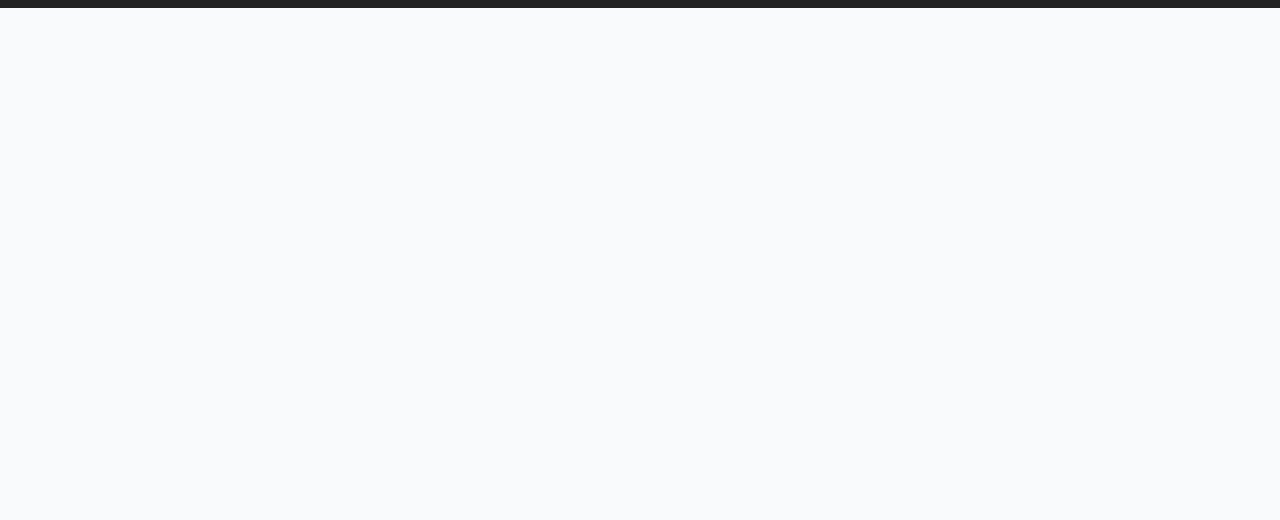
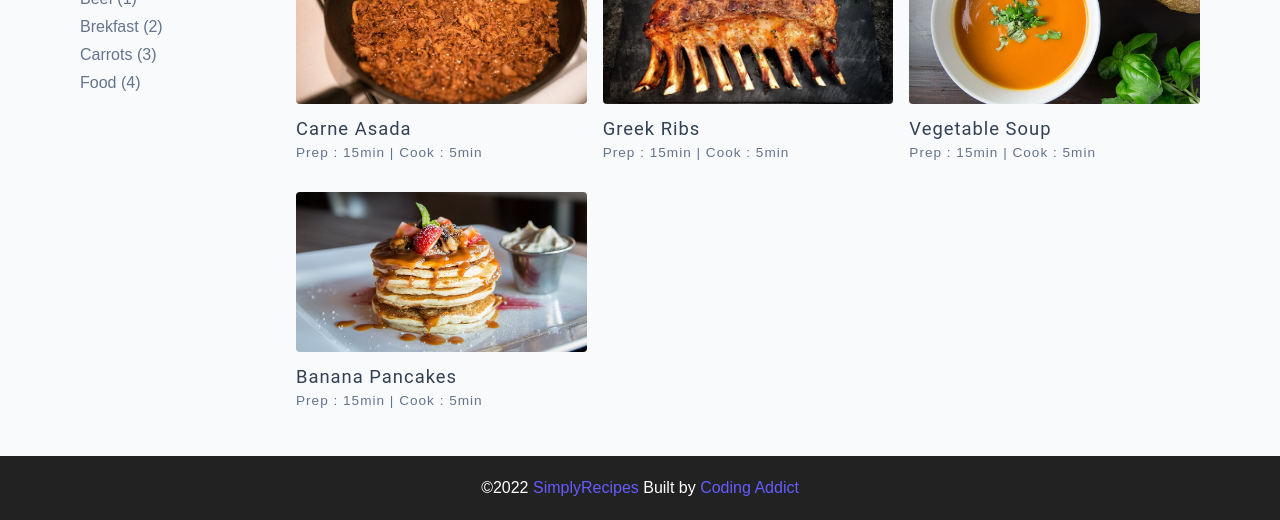
Before and after one commit to bharat9499parmar/Simply-Recipes, a plain HTML site: page index.html in a window 1280 px wide. Shown: the part 536-1056 px from the top of the page. Before the commit the page ends 800 px from the top, so only its background shows below. Drawn offline with Linux system fonts and the light colour scheme.

Commit message:
added recipes

```diff
--- a/css/main.css
+++ b/css/main.css
@@ -435,6 +435,102 @@ justify-content: center;
 }
 /*
 =========
+Recipes
+=========
+*/
+.recipes-container {
+  display: grid;
+  gap: 2rem 1rem;
+
+}
+
+.recipes-list {
+  display: grid;
+  gap: 2rem 1rem;
+  padding-bottom: 3rem;
+
+}
+.tags-container {
+
+   order: 1;
+  display: flex;
+  flex-direction: column;
+  padding-bottom: 3rem;
+  /* background: blue; */
+}
+.tags-container h4 {
+  margin-bottom: 0.5rem;
+  font-weight: 500;
+}
+.tags-list {
+  display: grid;
+  grid-template-columns: 1fr 1fr 1fr;
+}
+.tags-list a {
+  text-transform: capitalize;
+  display: block;
+  color: var(--grey-500);
+  transition: var(--transition);
+}
+.tags-list a:hover {
+  color: var(--primary-500);
+}
+.recipe {
+  display: block;
+}
+.recipe-img {
+  height: 15rem;
+  border-radius: var(--borderRadius);
+  margin-bottom: 1rem;
+}
+.recipe h5 {
+  margin-bottom: 0;
+  line-height: 1;
+  color: var(--grey-700);
+}
+.recipe p {
+  margin-bottom: 0;
+  line-height: 1;
+  color: var(--grey-500);
+  margin-top: 0.5rem;
+  letter-spacing: var(--letterSpacing);
+}
+@media screen and (min-width: 576px) {
+  .recipes-list {
+    grid-template-columns: 1fr 1fr;
+  }
+  .recipe-img {
+    height: 10rem;
+  }
+}
+
+@media screen and (min-width: 992px) {
+  .recipes-container {
+    grid-template-columns: 200px 1fr;
+   }
+
+  .recipe p {
+    font-size: 0.85rem;
+  }
+  .tags-container {
+    order: 0;
+    /* background: blue; */
+  }
+  .tags-list {
+   grid-template-columns: 1fr;
+  }
+}
+
+@media screen and (min-width: 1200px) {
+  .recipe h5 {
+    font-size: 1.15rem;
+  }
+  .recipes-list {
+    grid-template-columns: 1fr 1fr 1fr;
+  }
+}
+/*
+=========
 
 =========
 */
--- a/index.html
+++ b/index.html
@@ -53,9 +53,62 @@
       </div>
     </header>
     <!-- end of header -->
+  <!-- recipes container -->
+   <section class="recipes-container">
+     <!-- tags container -->
+     <div class="tags-container">
+       <h4>Recipes</h4>
+       <div class="tags-list">
+        <a href="tag-template.html">Beef (1)</a>
+        <a href="tag-template.html">Brekfast (2)</a>
+        <a href="tag-template.html">carrots (3)</a>
+        <a href="tag-template.html">Food (4)</a>
+      </div>
+     </div>
+      <!--end of tags container -->
 
+      <!-- recipes list -->
+   <div class="recipes-list">
+       <!-- single recipe -->
+      <a href="single-recipe.html" class="recipe">
+        <img src="./assets/recipes/recipe-1.jpeg
+        " alt="food" class="img recipe-img">
+     <h5>Carne Asada</h5>
+     <p>Prep : 15min | Cook : 5min</p>
+      </a>
+ <!-- end of single recipe -->
+   <!-- single recipe -->
+   <a href="single-recipe.html" class="recipe">
+    <img src="./assets/recipes/recipe-2.jpeg
+    " alt="food" class="img recipe-img">
+ <h5>Greek Ribs</h5>
+ <p>Prep : 15min | Cook : 5min</p>
+  </a>
+<!-- end of single recipe -->
+  <!-- single recipe -->
+  <a href="single-recipe.html" class="recipe">
+    <img src="./assets/recipes/recipe-3.jpeg
+    " alt="food" class="img recipe-img">
+ <h5>Vegetable Soup</h5>
+ <p>Prep : 15min | Cook : 5min</p>
+  </a>
+<!-- end of single recipe -->
+  <!-- single recipe -->
+  <a href="single-recipe.html" class="recipe">
+    <img src="./assets/recipes/recipe-4.jpeg
+    " alt="food" class="img recipe-img">
+ <h5>Banana Pancakes</h5>
+ <p>Prep : 15min | Cook : 5min</p>
+  </a>
+<!-- end of single recipe -->
+
+   </div>
+  <!--  end of recipes list -->
+  </section>
+  <!-- end of recipes container -->
   </main>
   <!-- end of main -->
+
   <!-- footer -->
   <footer class="page-footer">
     <p>&copy;<span id="date"></span>
```
